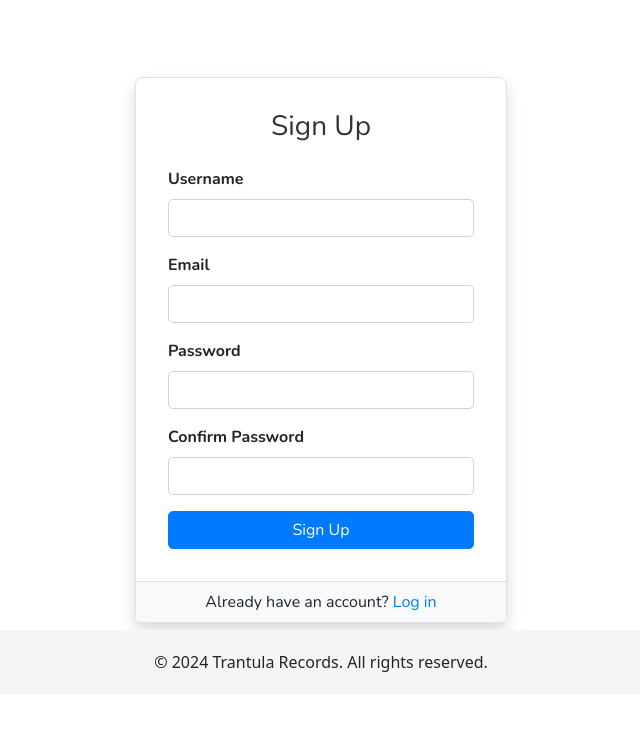
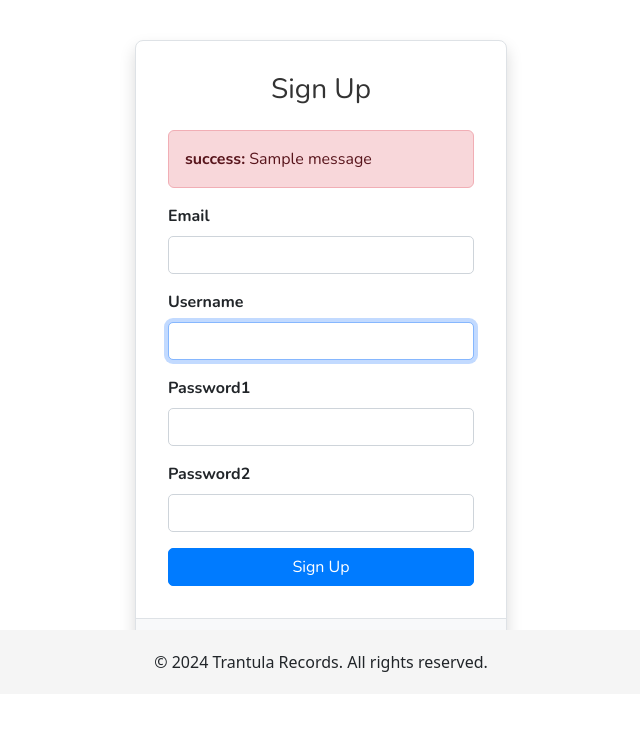
Before and after one commit to eneko98/WIS-Project, a Django app: page /wisapp/signup/ in a window 1280 px wide. Shown: the part 106-841 px from the top of the page, without its empty margins (319-959 px from the left). Run offline with Django 5.2, Linux system fonts and the light colour scheme; tables that the repository leaves empty hold one stand-in row (values such as "Sample post"); one stand-in notice (Sample message) is shown.

Commit message:
log in and sign up finished

```diff
--- a/wisproject/wisapp/forms.py
+++ b/wisproject/wisapp/forms.py
@@ -3,9 +3,19 @@ from django.contrib.auth.models import User
 from django import forms
 from .models import UserProfile
 
-
 class SignUpForm(UserCreationForm):
-    bio = forms.CharField(required=False, widget=forms.Textarea)
+    email = forms.EmailField(
+        widget=forms.EmailInput(attrs={'class': 'form-control'})
+    )
+    username = forms.CharField(
+        widget=forms.TextInput(attrs={'class': 'form-control'})
+    )
+    password1 = forms.CharField(
+        widget=forms.PasswordInput(attrs={'class': 'form-control'})
+    )
+    password2 = forms.CharField(
+        widget=forms.PasswordInput(attrs={'class': 'form-control'})
+    )
 
     class Meta:
         model = User
--- a/wisproject/wisapp/static/css/auth.css
+++ b/wisproject/wisapp/static/css/auth.css
@@ -1,5 +1,4 @@
-/* sign_up.css */
-
+/* auth.css */
 body, html {
     height: 100%;
     margin: 0;
@@ -19,7 +18,7 @@ body, html {
 }
 
 .card-title {
-    color: #333; /* Dark grey color */
+    color: #333;
 }
 
 .form-label {
@@ -28,31 +27,36 @@ body, html {
 
 .form-control {
     border-radius: 5px;
-    border: 1px solid #ced4da; /* Light grey border */
+    border: 1px solid #ced4da;
 }
 
 .btn-primary {
-    background-color: #007bff; /* Bootstrap primary blue */
+    background-color: #007bff;
     border-color: #007bff;
     padding: 0.375rem 0.75rem;
     border-radius: 5px;
 }
 
 .btn-primary:hover {
-    background-color: #0056b3; /* Darker blue on hover */
+    background-color: #0056b3;
     border-color: #0056b3;
 }
 
 .card-footer {
-    background-color: #f8f9fa; /* Light background for the footer */
-    border-top: 1px solid #dee2e6; /* Light grey border */
+    background-color: #f8f9fa;
+    border-top: 1px solid #dee2e6;
 }
 
 .card-footer a {
-    color: #007bff; /* Bootstrap primary blue */
-    text-decoration: none; /* No underline */
+    color: #007bff;
+    text-decoration: none;
 }
 
 .card-footer a:hover {
-    text-decoration: underline; /* Underline on hover */
+    text-decoration: underline;
 }
+.error {
+    color: red;
+    font-size: 0.8em;
+    margin-top: 0.5rem;
+}
--- a/wisproject/wisapp/static/css/styles.css
+++ b/wisproject/wisapp/static/css/styles.css
@@ -23,10 +23,10 @@ body {
 }
 
 .nav-item .btn-link {
-    color: rgba(0,0,0,.5); /* Match the color of other nav links */
-    text-decoration: none; /* Remove underline */
+    color: rgba(0,0,0,.5);
+    text-decoration: none;
 }
 
 .nav-item .btn-link:hover {
-    color: rgba(0,0,0,.7); /* Match hover effect of other nav links */
+    color: rgba(0,0,0,.7);
 }
--- a/wisproject/wisapp/templates/sign_up.html
+++ b/wisproject/wisapp/templates/sign_up.html
@@ -1,5 +1,5 @@
+<!-- sign_up.html -->
 {% extends 'base.html' %}
-
 {% load static %}
 
 {% block content %}
@@ -9,24 +9,29 @@
         <div class="card shadow">
             <div class="card-body">
                 <h3 class="card-title text-center mb-4">Sign Up</h3>
+
+                {% if messages %}
+                <div class="alert alert-danger" role="alert">
+                    {% for message in messages %}
+                        {% if message.tags %}<strong>{{ message.tags }}:</strong> {% endif %}
+                        {{ message }}
+                    {% endfor %}
+                </div>
+                {% endif %}
+
                 <form method="post" action="{% url 'sign_up' %}">
                     {% csrf_token %}
+                    {% for field in form %}
                     <div class="mb-3">
-                        <label for="username" class="form-label">Username</label>
-                        <input type="text" class="form-control" id="username" name="username" required>
+                        <label for="{{ field.id_for_label }}" class="form-label">{{ field.label }}</label>
+                        {{ field }}
+                        {% if field.errors %}
+                            <div class="invalid-feedback">
+                                {{ field.errors.as_text }}
+                            </div>
+                        {% endif %}
                     </div>
-                    <div class="mb-3">
-                        <label for="email" class="form-label">Email</label>
-                        <input type="email" class="form-control" id="email" name="email" required>
-                    </div>
-                    <div class="mb-3">
-                        <label for="password1" class="form-label">Password</label>
-                        <input type="password" class="form-control" id="password1" name="password1" required>
-                    </div>
-                    <div class="mb-3">
-                        <label for="password2" class="form-label">Confirm Password</label>
-                        <input type="password" class="form-control" id="password2" name="password2" required>
-                    </div>
+                    {% endfor %}
                     <button type="submit" class="btn btn-primary w-100">Sign Up</button>
                 </form>
             </div>
--- a/wisproject/wisapp/urls.py
+++ b/wisproject/wisapp/urls.py
@@ -4,7 +4,7 @@ from . import views
 
 
 urlpatterns = [
-    path('', views.home, name='home'),
+    path('home/', views.home, name='home'),
     path('signup/', views.sign_up, name='sign_up'),
     path('lognin/', views.log_in, name='log_in'),
     path('profile/', views.profile, name='profile'),
--- a/wisproject/wisapp/views.py
+++ b/wisproject/wisapp/views.py
@@ -1,10 +1,9 @@
 from django.shortcuts import render, redirect
 from django.contrib.auth.decorators import login_required
 from django.contrib.auth import authenticate, login, logout
-from django.contrib.auth.models import User
-from django.db import IntegrityError
+from django.contrib import messages
 from .models import UserProfile
-from .forms import SignUpForm, UserProfileForm
+from .forms import SignUpForm
 
 def home(request):
     return render(request, 'home.html')
@@ -20,31 +19,31 @@ def contact(request):
 
 def sign_up(request):
     if request.method == 'POST':
-        form = SignUpForm(request.POST)
+        form = SignUpForm (request.POST)
         if form.is_valid():
-            try:
-                user = form.save()
-                UserProfile.objects.get_or_create(user=user)
-                login(request, user)
-                return redirect('home')
-            except IntegrityError:
-                form.add_error(None, "A user with that information already exists.")
+            user = form.save()
+            login(request, user)
+            return redirect('home')
+        else:
+            for field, errors in form.errors.items():
+                for error in errors:
+                    messages.error(request, f"{field}: {error}")
     else:
-        form = SignUpForm()
+        form = SignUpForm ()
     return render(request, 'sign_up.html', {'form': form})
 
 def log_in(request):
     if request.method == 'POST':
-        username = request.POST['username']
-        password = request.POST['password']
+        username = request.POST.get('username')
+        password = request.POST.get('password')
         user = authenticate(request, username=username, password=password)
+
         if user is not None:
             login(request, user)
-            return redirect('profile')
+            return redirect('home')
         else:
-            return render(request, 'log_in.html', {'error': 'Invalid username or password'})
-    else:
-        return render(request, 'log_in.html')
+            messages.error(request, "Invalid username or password.")
+    return render(request, 'log_in.html')
 
 @login_required
 def profile(request):
```
Also changed, not shown: wisproject/wisapp/templates/home.html (+2 -33 lines), wisproject/wisapp/templates/log_in.html (+12 -2 lines).
